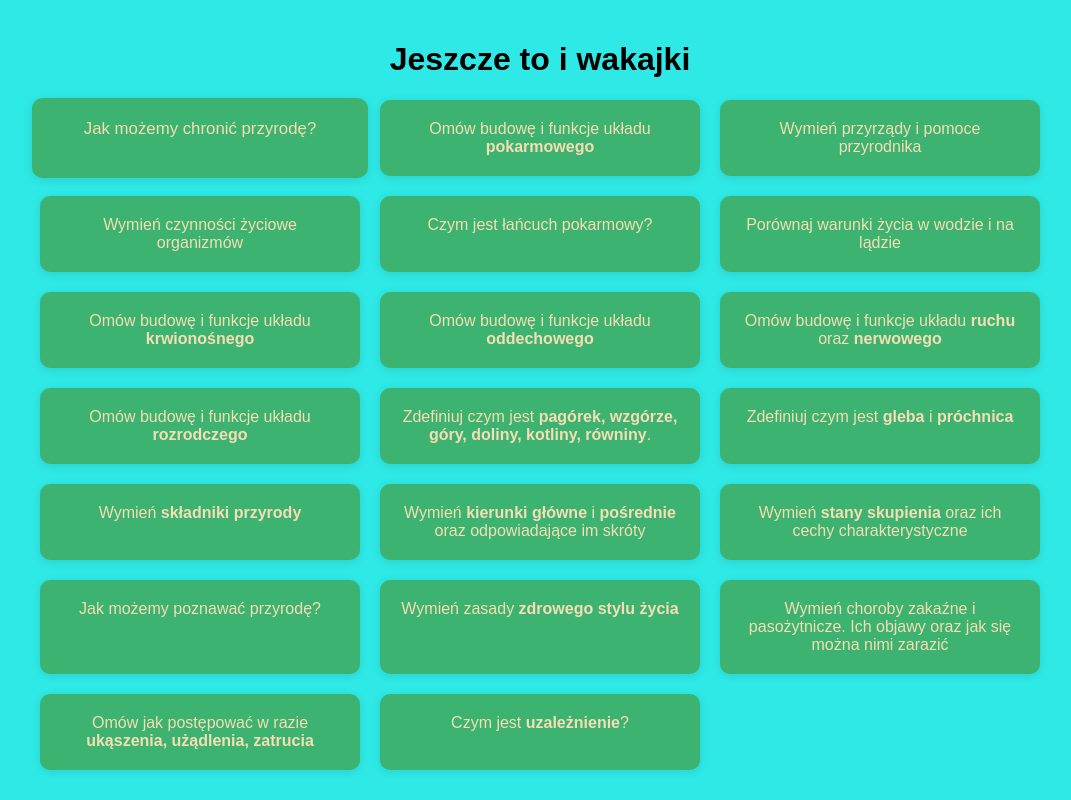
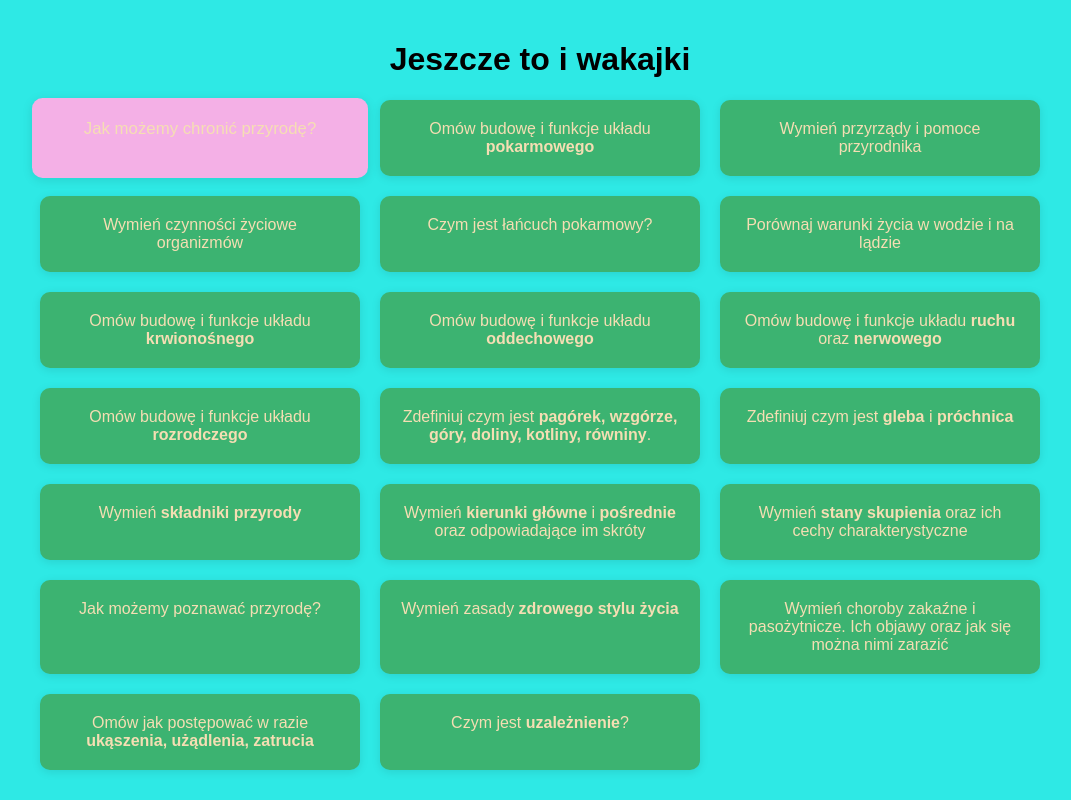
Before and after one commit to to-ko543/fiszki-zofionka, a plain HTML site: page index.html in a window 1280 px wide. In both pictures the pointer is over the element 300 px from the left and 137 px from the top of the page. Shown: the whole page, without its empty margins (100-1171 px from the left). Drawn offline with Linux system fonts and the light colour scheme.

Commit message:
Update index.html

```diff
--- a/index.html
+++ b/index.html
@@ -38,7 +38,7 @@
 
     .card:hover {
       transform: scale(1.05);
-    bacground: #f4b0e6
+    background: #f4b0e6
     }
 
     .card.flipped {
```
